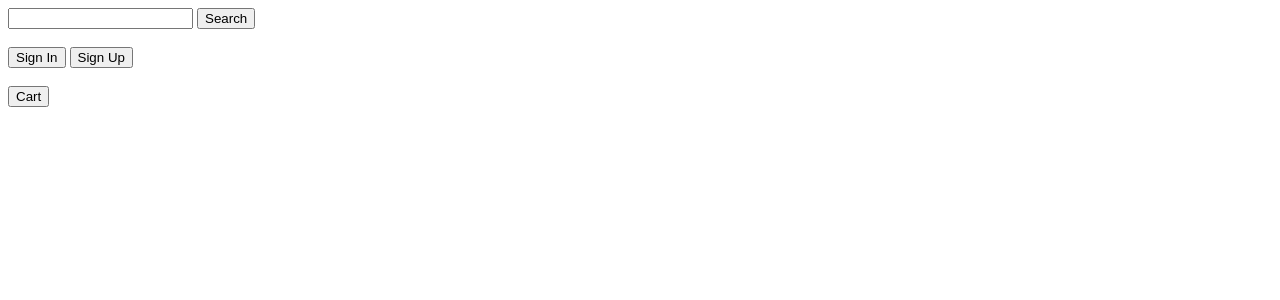
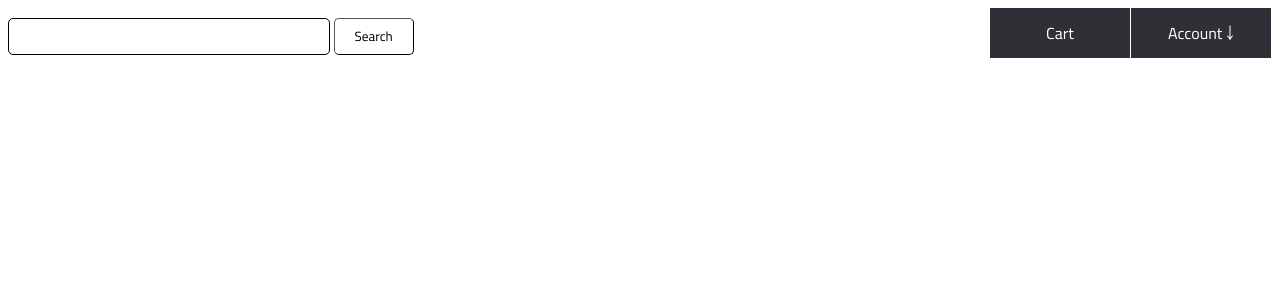
Before and after one commit to aneeshjose/Sample-Shopping-Website, a Flask app: page / in a window 1280 px wide. Shown: the top 300 px of the page. Run offline with Flask 2, Linux system fonts and the light colour scheme; data that the repository does not hold is empty.

Commit message:
homepage ui

```diff
--- a/templates/index.html
+++ b/templates/index.html
@@ -1,23 +1,164 @@
 <!DOCTYPE html>
 <html>
-    <head><title>Skillsme Assignment</title></head>
+    <head>
+        <link rel="preconnect" href="https://fonts.gstatic.com">
+        <link href="https://fonts.googleapis.com/css2?family=Cairo:wght@200;300;400&display=swap" rel="stylesheet">
+        <title>Skillsme Assignment</title>
+        <style>
+            body{
+                font-family: 'Cairo', sans-serif;
+            }
+            input{
+                padding: 10px;
+                margin-top: 10px;
+            }
+            .heading{
+                font-size: large;
+                font-weight: 900;
+                margin: auto;
+            }
+            .error{
+                font-size: 13px;
+                color: red;
+            }
+            button{
+                background-color: white;
+                color: black;
+                border-radius: 5px;
+                border-color: black;
+                border-width: 1pt;
+                padding: 5px;
+                padding-left: 20px;
+                padding-right: 20px;
+                margin-top: 5px;
+                margin-bottom: 5px;
+                font-family: 'Cairo', sans-serif;
+            }
+            .boxborder{
+                margin-left: auto;
+                margin-right: auto;
+                transform: translateY(25%);
+                height: 50%;
+                width: auto;
+                border-style: solid;
+                border-width: 1px;
+                border-color: black;
+                border-radius: 1px;
+                padding: 30px;
+            }
+            ul {
+                list-style-type:none;
+                margin:0;
+                padding:0;
+                height: 50px;
+                position: right;
+            }
+            /*Create a horizontal list with spacing*/
+            li {
+                display:inline-block;
+                float: right;
+                margin-right: 1px;
+            }
+            /*Style for menu links*/
+            li a {
+                display:block;
+                min-width:140px;
+                height: 50px;
+                text-align: center;
+                line-height: 50px;
+                color: #fff;
+                background: #2f3036;
+                text-decoration: none;
+            }
+            /*Hover state for top level links*/
+            li:hover a {
+                background: black;
+            }
+            /*Style for dropdown links*/
+            li:hover ul a {
+                background: #f3f3f3;
+                color: #2f3036;
+                height: 40px;
+                line-height: 40px;
+            }
+            /*Hover state for dropdown links*/
+            li:hover ul a:hover {
+                background: black;
+                color: #fff;
+            }
+            /*Hide dropdown links until they are needed*/
+            li ul {
+                display: none;
+            }
+            /*Make dropdown links vertical*/
+            li ul li {
+                display: block;
+                float: none;
+            }
+            /*Prevent text wrapping*/
+            li ul li a {
+                width: auto;
+                min-width: 100px;
+                padding: 0 20px;
+            }
+            /*Display the dropdown on hover*/
+            ul li a:hover + .hidden, .hidden:hover {
+                display: block;
+            }
+            /*Style 'show menu' label button and hide it by default*/
+            .show-menu {
+                text-decoration: none;
+                color: #fff;
+                background: black;
+                text-align: center;
+                padding: 10px 0;
+                display: none;
+            }
+            .categorybutton{
+                background-color: black;
+                color: white;
+            }
+            .products{
+                display: inline-block;
+                border: 1px solid black;
+                width: max-content;
+                margin: 10px;
+                padding: 10px;
+                padding-top:30px;
+            }
+            .searchbox{
+                width: 300px;
+                border-radius: 5px;
+                border: 1pt solid black;
+            }
+        </style>
+    </head>
     <body>
-        <form name="searchform" action="search" method="GET">
-            <input class="searchbox" type="text" name="q">
-            <button type="button" class="searchbutton" onclick="search()">Search</button>
-        </form>
+        <ul id="menu">
+            <li>
+                <a href="#">Account ￬</a>
+                <ul class="hidden">
+                    {% if userSignedIn %}
+                        <a href="./account">Account</a>
+                        <a onclick="logout()"> Logout </a>
+                    {% else %}
+                        <a onclick="signIn()"> Sign In </a>
+                        <a onclick="signUp()"> Sign Up </a>
+                    {% endif %}
+                </ul>
+            </li>
+            <li>
+                <a href="./cart">Cart</a>
+            </li>
+            <div>
+                <form name="searchform" action="search" method="GET">
+                    <input class="searchbox" type="text" name="q">
+                    <button type="button" class="searchbutton" onclick="search()">Search</button>
+                </form>
+            </div>
+        </ul>
         <br>
-        <div class="accountdata">
-            {% if userSignedIn %}
-                <button onclick="logout()"> Logout </button>
-                <a href="./account"><button class="button">Account</button></a>
-            {% else %}
-                <button onclick="signIn()"> Sign In </button>
-                <button onclick="signUp()"> Sign Up </button>
-            {% endif %}
-        </div>
-        <br>
-        <a href="./cart"><button class="cartbutton">Cart</button></a>
+
         <div class="categorycontainer">
             {% for v in categories %}
                 <td><button class="categorybutton" value="{{ v[0] }}" onclick="redirect(this)">{{ v[0] }}</button></td>
@@ -51,7 +192,7 @@
             }
             function search(){
                 var query = document.getElementsByName("q")[0];
-                if(query==null|| query.length==0){
+                if(query.value==null|| query.value.length==0){
                     return;
                 }
                 document.searchform.submit();
--- a/templates/signup.html
+++ b/templates/signup.html
@@ -4,6 +4,8 @@
         <title>
             SkillsMe Assignment Sign Up
         </title>
+        <link rel="preconnect" href="https://fonts.gstatic.com">
+        <link href="https://fonts.googleapis.com/css2?family=Cairo:wght@200;300;400&display=swap" rel="stylesheet">
         <style>
             body{
                 font-family: 'Cairo', sans-serif;
```
